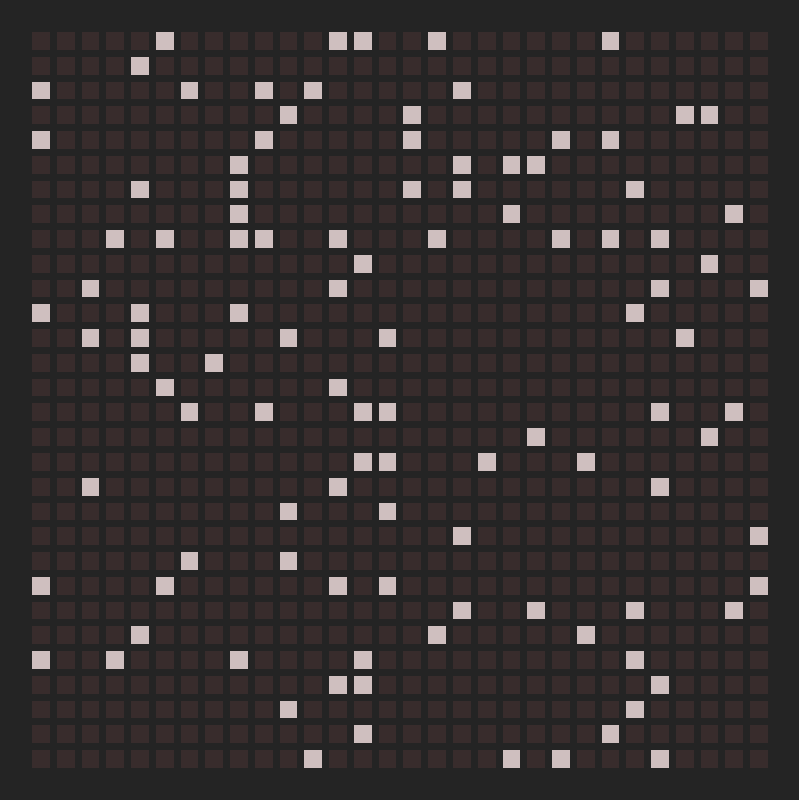
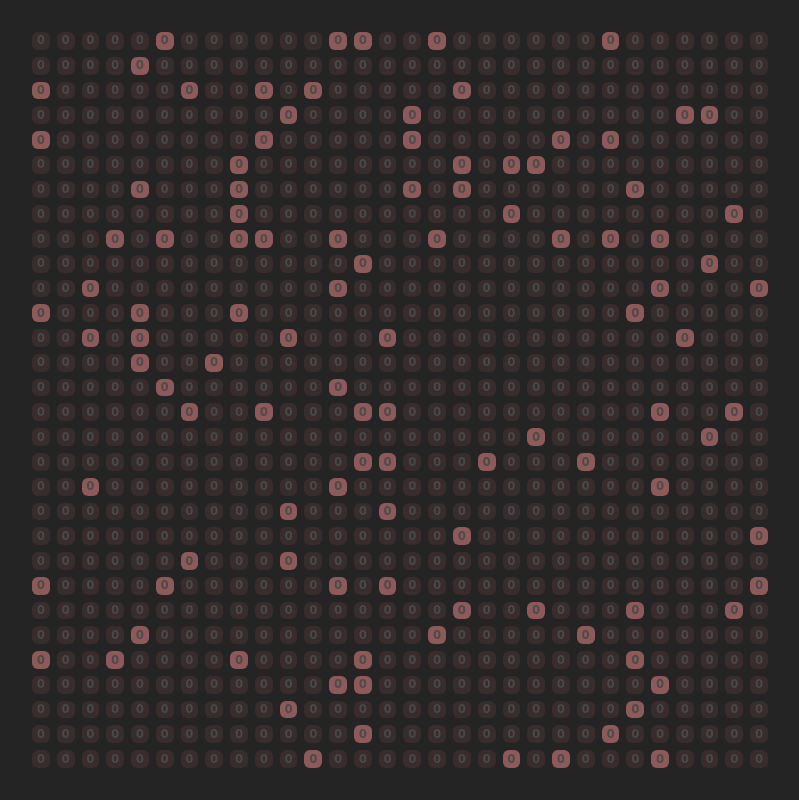
Before and after one commit to flaviodelima/game-of-life, a Vue app: page / in a window 1280 px wide. Shown: the whole page, without its empty margins (240-1039 px from the left). Built offline with nearby package versions, Linux system fonts and the light colour scheme.

Commit message:
feat: display neighbors count and cell state

```diff
--- a/src/App.vue
+++ b/src/App.vue
@@ -9,12 +9,14 @@ game.board.randomize()
 provide('game', game)
 
 const data= reactive({
-  cells: game.board.getAsBoolean()
+  cells: game.board.getAsBoolean(),
+  neighborsMap: game.board.buildNeighborsMap()
 })
 
 function updateBoard() {
   data.cells = game.board.getAsBoolean()
   game.computeNeighbors()
+  data.neighborsMap = game.board.buildNeighborsMap()
 }
 
 //empty board on e key
@@ -45,6 +47,7 @@ window.addEventListener('keydown', (event) => {
   <Board
     @update:board="updateBoard"
     :cells="data.cells"
+    :neighborsMap="data.neighborsMap"
   />
 </template>
 
--- a/src/components/Board.vue
+++ b/src/components/Board.vue
@@ -10,6 +10,7 @@ const emit = defineEmits(['update:board'])
 
 const prop = defineProps<{
   cells: boolean[][];
+  neighborsMap: number[][];
 }>()
 
 const numberOfRows = computed(() => {
@@ -48,6 +49,7 @@ function updateCell(e: { position: { x: number; y: number } }) {
           :class="{ alive: cell }"
           :alive="cell"
           :position="{ x:columnNumber, y:rowNumber }"
+          :neighborCount="neighborsMap[rowNumber][columnNumber]"
         />
       </div>
     </div>
--- a/src/components/Cell.vue
+++ b/src/components/Cell.vue
@@ -1,8 +1,34 @@
 <script setup lang="ts">
-defineProps<{
+import { computed } from 'vue'
+
+const props = defineProps<{
   position: { x: number; y: number };
   alive: boolean;
+  neighborCount: number;
 }>()
+
+defineEmits(['update:alive'])
+
+const cellStatus = computed(() => {
+  if(props.alive){
+    if(props.neighborCount < 2){
+      return 'alive underpopulated'
+    }
+    if(props.neighborCount > 3){
+      return 'alive overpopulated'
+    }
+      return 'alive stable'
+  }
+  else{
+    if(props.neighborCount === 3){
+      return 'dead reproduction'
+    }
+    else{
+      return 'dead stable'
+    }
+  }
+})
+
 </script>
 
 <template>
@@ -11,18 +37,44 @@ defineProps<{
       position: position
     })"
     id="cell"
-    :class="{ alive }"
-  ></div>
+    :class="cellStatus"
+  >
+    <p id="neighbor-count"> {{ neighborCount }} </p>
+  </div>
 </template>
 
 <style scoped>
 #cell {
+  border-radius: 6px;
   width: 100%;
   height: 100%;
   background-color: rgb(56, 44, 44);
+  display: flex;
+  align-items: center;
+  justify-content: center;
 }
 
 #cell.alive {
   background-color: rgb(207, 191, 191);
 }
+
+#cell.alive.underpopulated {
+  /*/background-color: rgba(255, 0, 0, 0.457);*/
+  background-color: rgba(161, 99, 99, 0.852);
+}
+
+#cell.alive.overpopulated {
+  background-color: rgba(161, 99, 99, 0.852);
+}
+
+#cell.dead.reproduction {
+  background-color: rgba(77, 66, 66, 0.543);
+}
+
+#neighbor-count {
+  color: rgb(74, 74, 74);
+  font-weight: 800;
+  font-size: 0.7rem;
+}
+
 </style>
--- a/src/game.ts
+++ b/src/game.ts
@@ -64,7 +64,6 @@ class Cell {
   }
 
   countNeighbors():number {
-    // if (!this.neighbors.length) this.findNeighbors()
     let count = 0
     this.neighbors.forEach((cell) => {
       if (cell.isAlive) count++
@@ -111,8 +110,8 @@ export class Board {
     this._grid = this._grid.map((row) => row.map((cell) => cell.die()))
   }
 
-  countNeighborsPerCell():number[][] {
-    return this._grid.map((row) => row.map((cell) => cell.countNeighbors()))
+  buildNeighborsMap():number[][] {
+    return this._grid.map((row) => row.map((cell) => cell.neighborCount))
   }
 
   next():void {
@@ -187,6 +186,6 @@ export function prettyPrintBoard(board: boolean[][]): void {
   console.log(board.map(row => row.map(cell => cell ? 'X' : 'O').join(' ')).join('\n'))
 }
 
-export function prettyNeiborsCount(board: number[][]): void {
+export function prettyPrintnNighborsCount(board: number[][]): void {
   console.log(board.map(row => row.map(cell => cell).join(' ')).join('\n'))
 }
```
